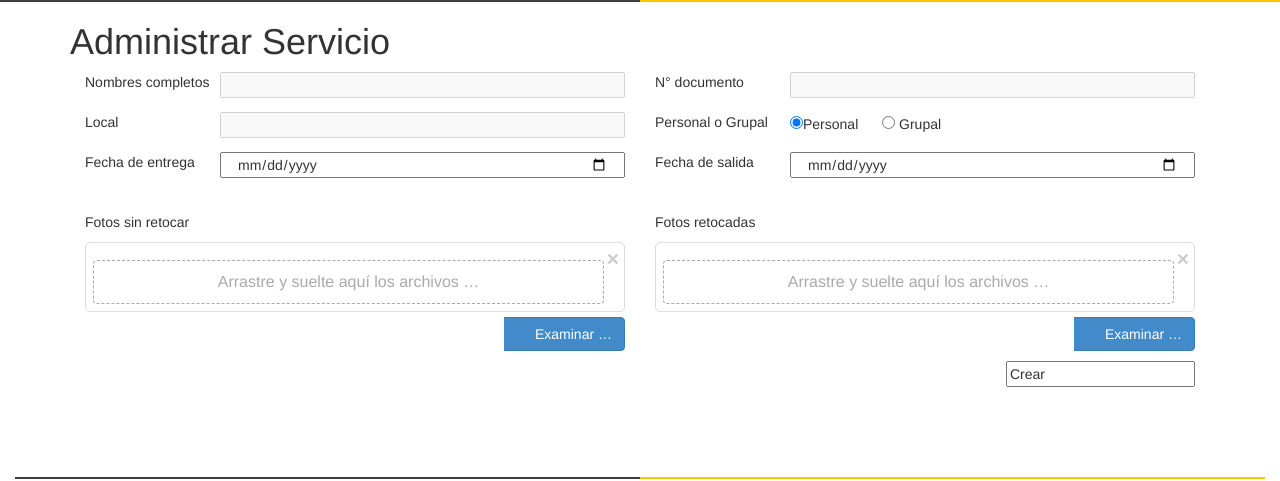
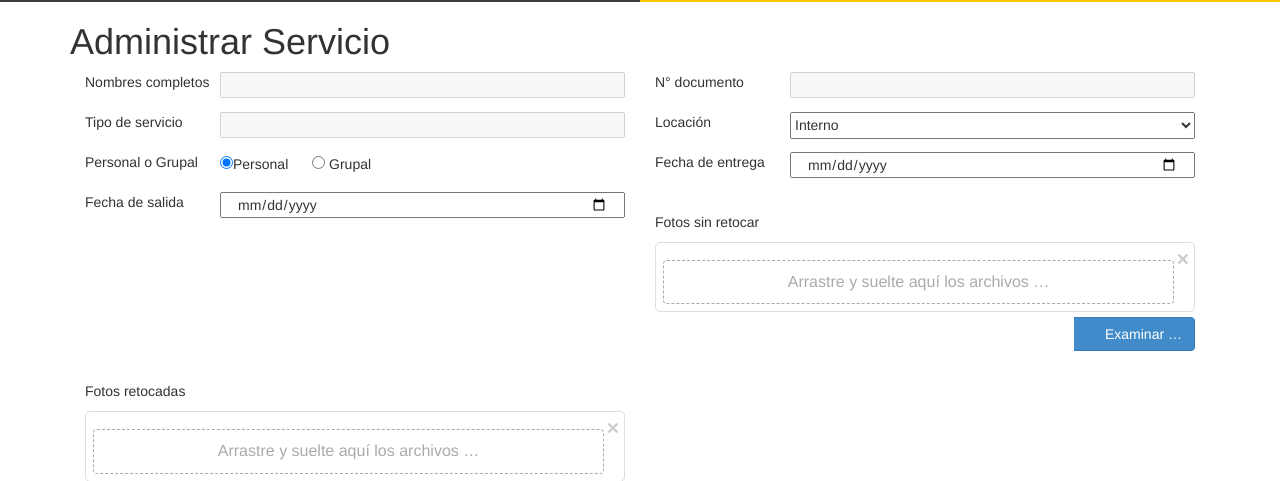
Before and after one commit to Edwindeza/fotografia, a PHP site: page /servicios.php in a window 1280 px wide. Shown: the part 94-575 px from the top of the page. Run offline with PHP 8.4, Linux system fonts and the light colour scheme; data that the repository does not hold is empty; some web fonts are replaced.

Commit message:
actualizaciones

```diff
--- a/servicios.php
+++ b/servicios.php
@@ -11,6 +11,7 @@
 $v1 = @$_POST['i_nombres_completos'];
 $v2 = @$_POST['i_dni_cliente'];
 $v3 = @$_POST['i_tipo_documento'];
+$v4 = @$_POST['i_nombre_servicio'];
 
 
 ?>
@@ -60,8 +61,17 @@ $(window).ready(function(){
 					<input disabled="true" name="dni" id="dni" type="text" readonly value="<?php echo $v2; ?>" class="col-xs-12 col-md-9" >
 				</div>
 				<div class=" col-xs-12 col-md-6 input-content sinpa_sm">
-					<p class="sinpa col-md-3 col-xs-12">Local</p>
-					<input disabled="true" name="local" id="dni" type="text" value="<?php echo $v3; ?>" class="col-xs-12 col-md-9" >
+					<p class="sinpa col-md-3 col-xs-12">Tipo de servicio</p>
+					<input disabled="true" name="dni" id="dni" type="text" readonly value="<?php echo $v4; ?>" class="col-xs-12 col-md-9" >
+				</div>
+				<div class=" col-xs-12 col-md-6 input-content sinpa_sm">
+					<p class="sinpa col-md-3 col-xs-12">Locación</p>
+					<tr><td><select name='locacion' style="width:75%;height: 27px;">
+                		<option value='interno'>Interno</option>
+                		<option value='externo'>Externo</option>
+                		</select>
+                	</td></tr>
+					<!--input disabled="true" name="local" id="dni" type="text" value="<?php echo $v3; ?>" class="col-xs-12 col-md-9" -->
 				</div>
 				<div class=" col-xs-12 individual_opciones col-md-6 input-content sinpa_sm">
 					<p class="sinpa col-md-3 col-xs-12">Personal o Grupal</p>
```
Also changed, not shown: clientes.php (+7 -6 lines).
